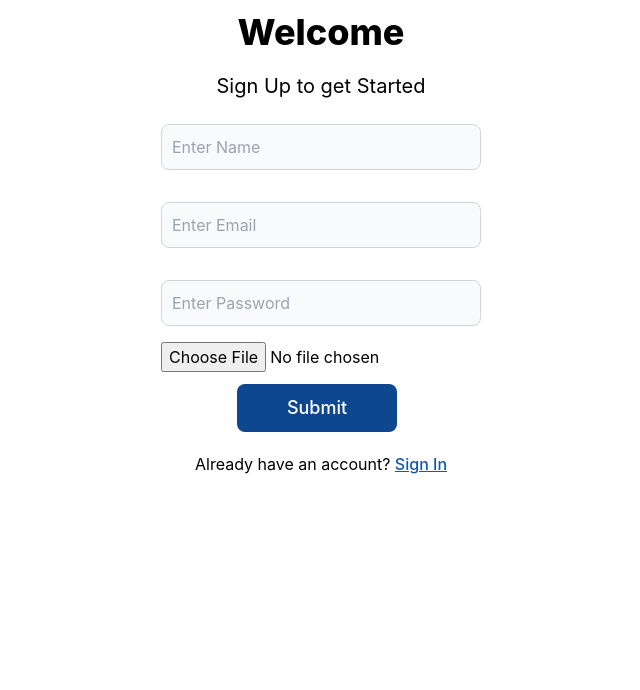
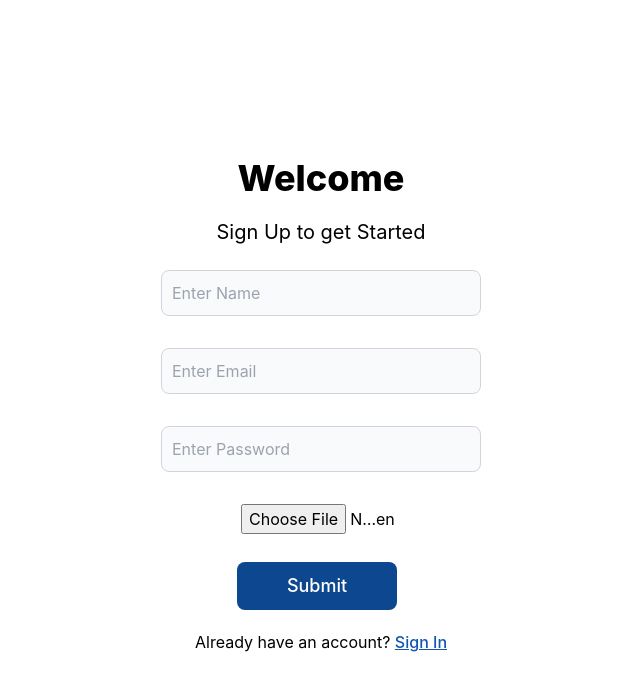
Before and after one commit to Nisarsaeed/real-time-chat-application, a React (Vite) app in the folder frontend/: page /sign_up in a window 1280 px wide. Shown: the top 690 px of the page, without its empty margins (319-959 px from the left). Built offline with nearby package versions, Linux system fonts and the light colour scheme.

Commit message:
minor styling update

```diff
--- a/frontend/src/modules/Form/index.jsx
+++ b/frontend/src/modules/Form/index.jsx
@@ -61,7 +61,7 @@ export const Form = ({ isSignInPage }) => {
   };
 
   return (
-    <div className="w-full h-full flex flex-col justify-center items-center">
+    <div className="w-full h-[100vh] flex flex-col justify-center items-center">
       <div className="text-4xl font-extrabold my-3">
         Welcome {isSignInPage && "Back"}
       </div>
@@ -94,7 +94,7 @@ export const Form = ({ isSignInPage }) => {
           onChange={(e) => handleInputChange(e, "Password")}
           className="w-full"
         />
-        <input type="file" accept="image/*" onChange={(e)=>setProfileImg(e.target.files[0])} className={isSignInPage ? "hidden" : "w-full"}/>
+        <input type="file" accept="image/*" onChange={(e)=>setProfileImg(e.target.files[0])} className={isSignInPage ? "hidden" : "w-1/2 my-4 "}/>
         <Button type="submit" />
       </form>
       <div className="mt-2">
```
